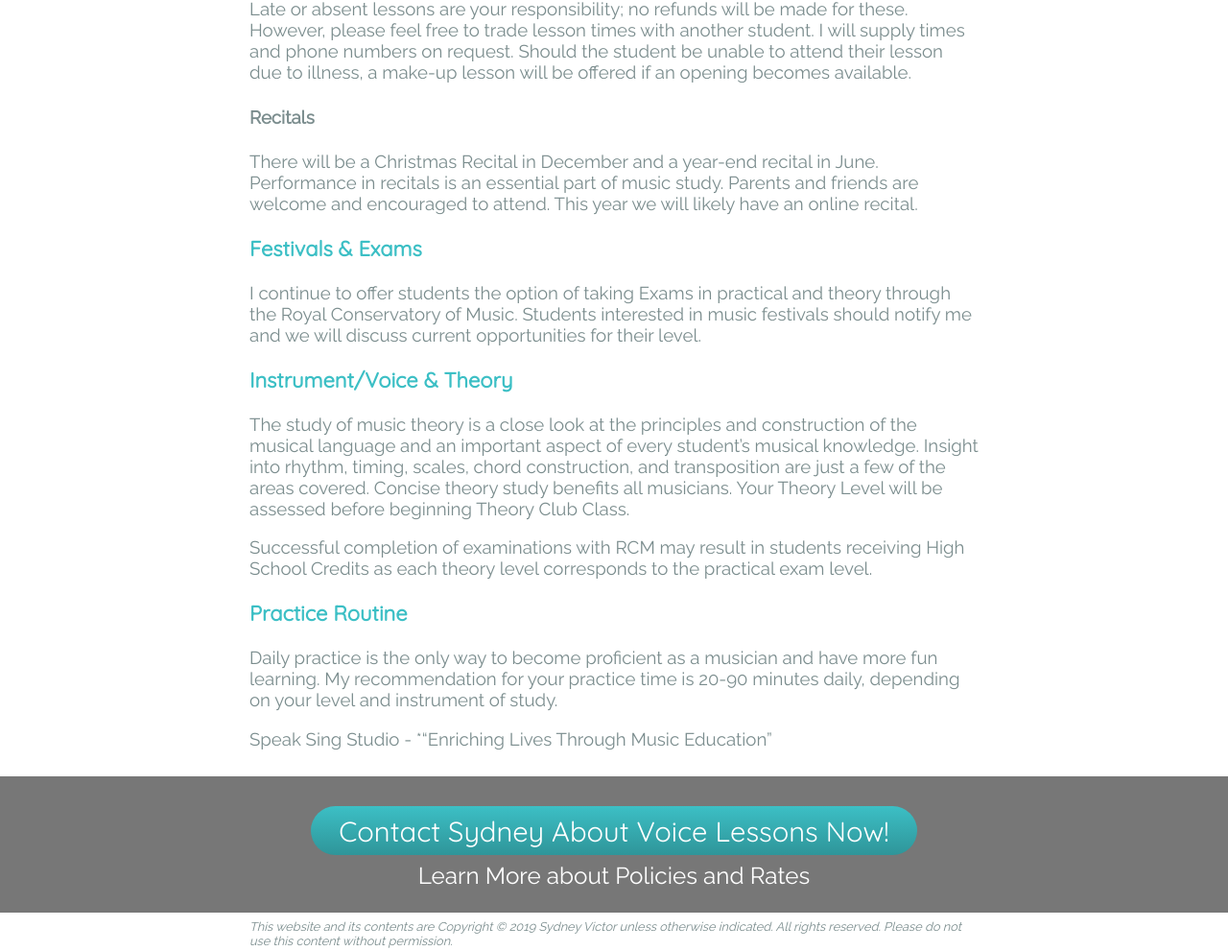
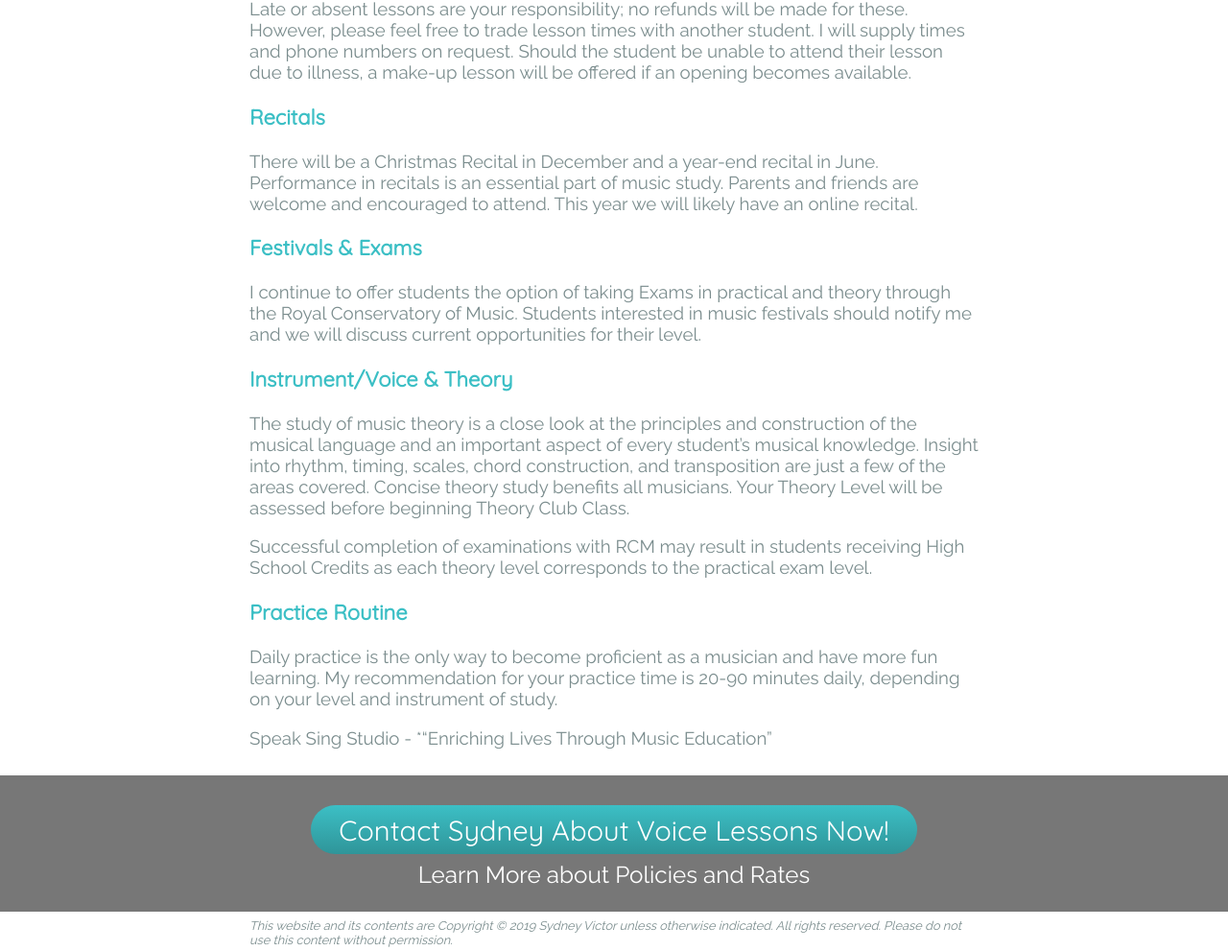
Before and after one commit to sydneyvictor/sydneyvictor.github.com, a Jekyll site: the page built from policies_and_rates.md, in a window 1280 px wide. Shown: the part 1128-2119 px from the top of the page at 96% size. Built offline with Jekyll 4.4.1, drawn with Linux system fonts in a browser that asks for light colours.

```diff
--- a/policies_and_rates.md
+++ b/policies_and_rates.md
@@ -21,7 +21,7 @@ For confirmation of lesson and class times, payment is required on the 1st of ea
 
 Late or absent lessons are your responsibility; no refunds will be made for these.  However, please feel free to trade lesson times with another student.  I will supply times and phone numbers on request.  Should the student be unable to attend their lesson due to illness, a make-up lesson will be offered if an opening becomes available.
 
-#### Recitals
+### Recitals
 There will be a Christmas Recital in December and a year-end recital in June.  Performance in recitals is an essential part of music study.  Parents and friends are welcome and encouraged to attend.  This year we will likely have an online recital.
 
 ### Festivals & Exams
```
